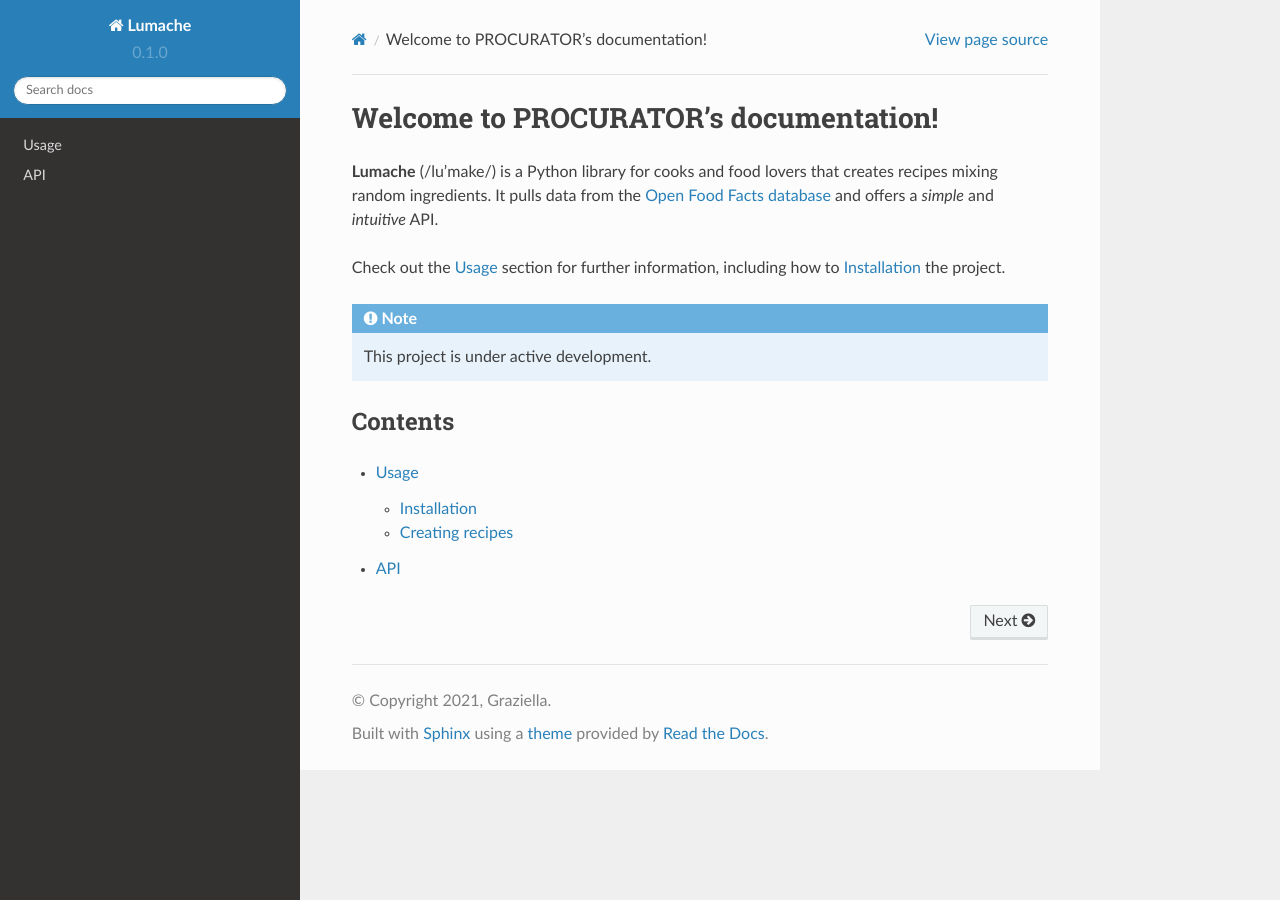
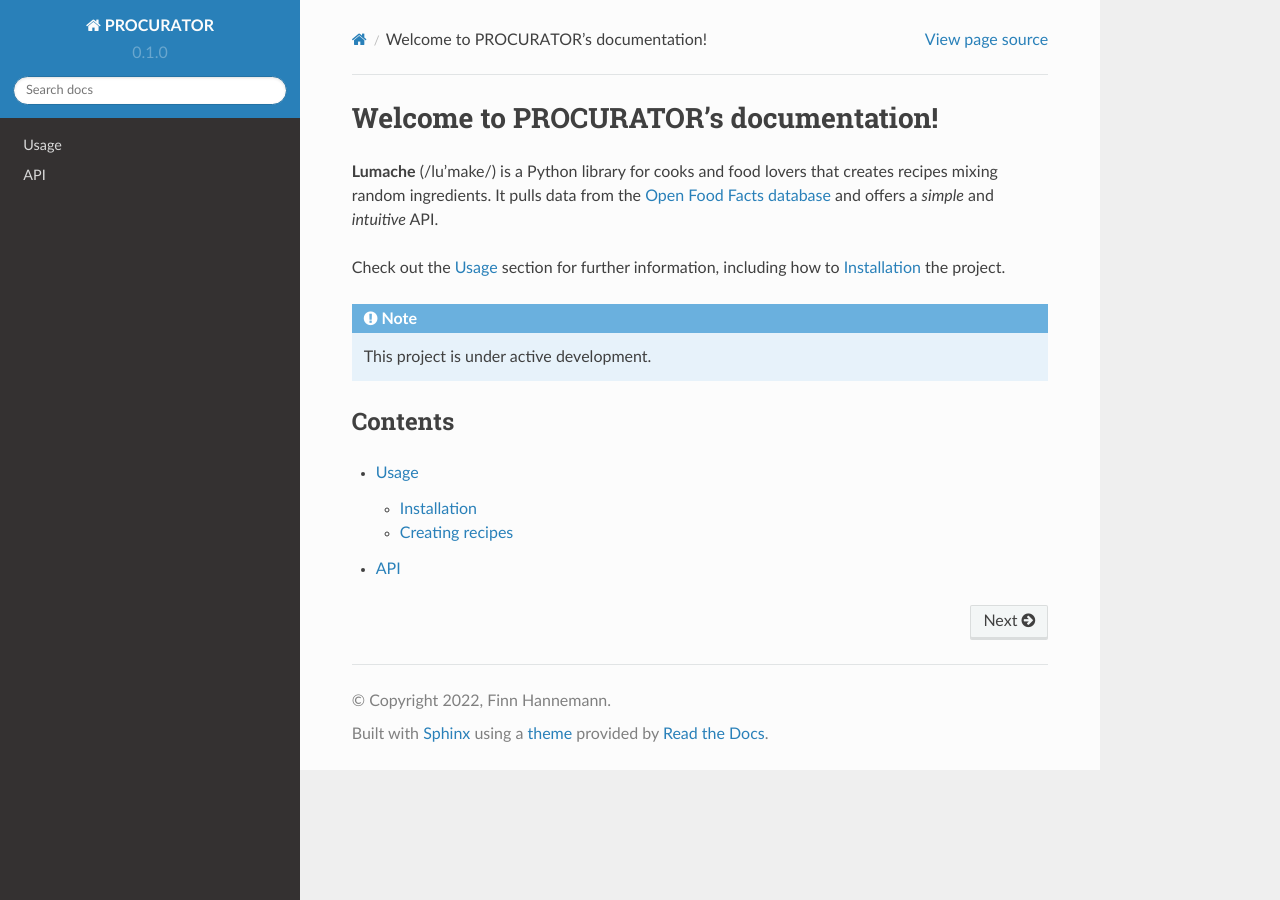
Before and after one commit to wizzbar/procurator, a Sphinx documentation site: the page built from docs/source/index.rst, in a window 1280 px wide. Built offline with Sphinx 7.4.7 and the Read the Docs theme 2.0.0, drawn with Linux system fonts in a browser that asks for light colours.

Commit message:
Update conf.py

```diff
--- a/docs/source/conf.py
+++ b/docs/source/conf.py
@@ -2,9 +2,9 @@
 
 # -- Project information
 
-project = 'Lumache'
-copyright = '2021, Graziella'
-author = 'Graziella'
+project = 'PROCURATOR'
+copyright = '2022, Finn Hannemann'
+author = 'Finn Hannemann'
 
 release = '0.1'
 version = '0.1.0'
@@ -32,4 +32,4 @@
 html_theme = 'sphinx_rtd_theme'
 
 # -- Options for EPUB output
-epub_show_urls = 'footnote'
+# epub_show_urls = 'footnote'
```
